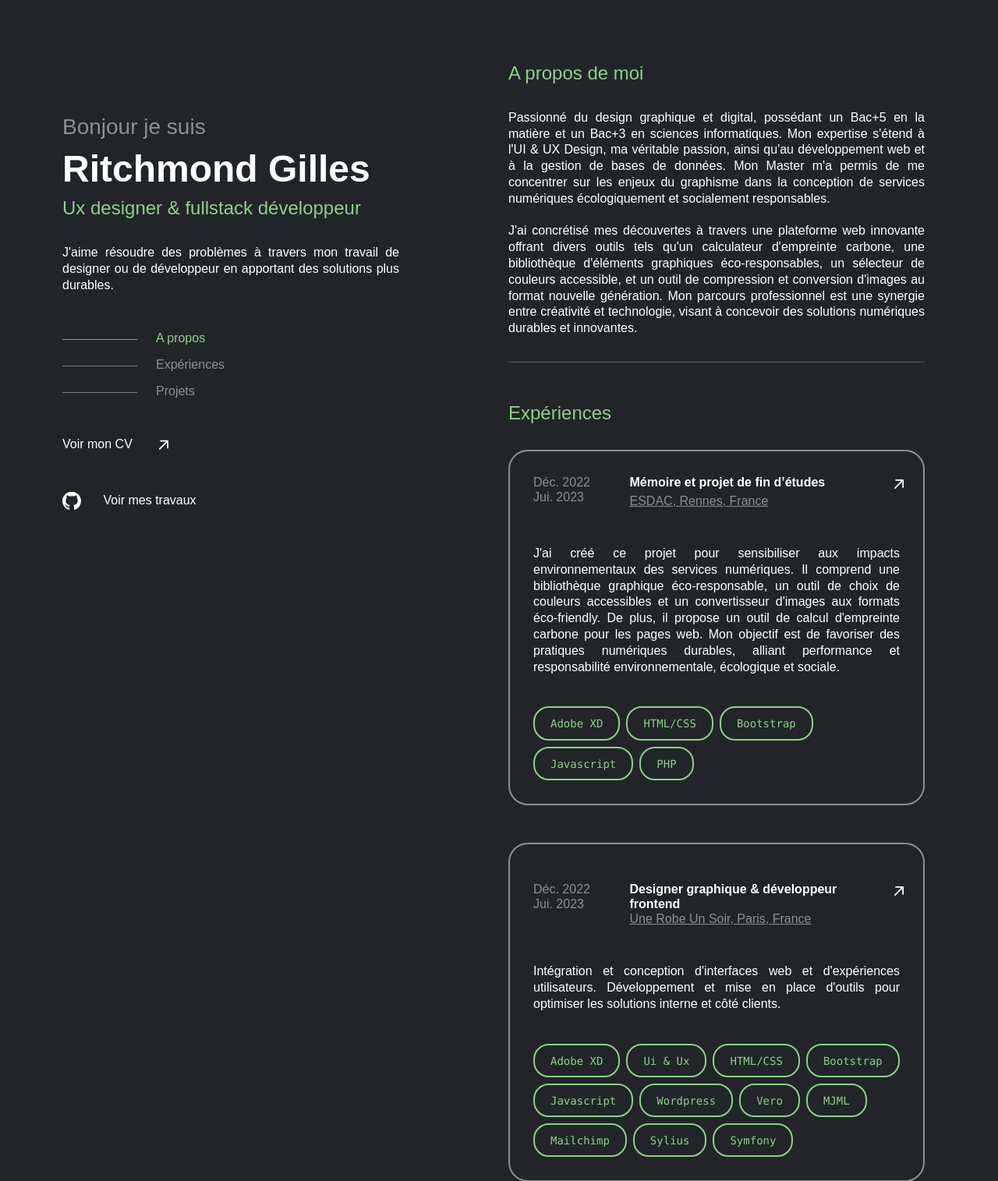
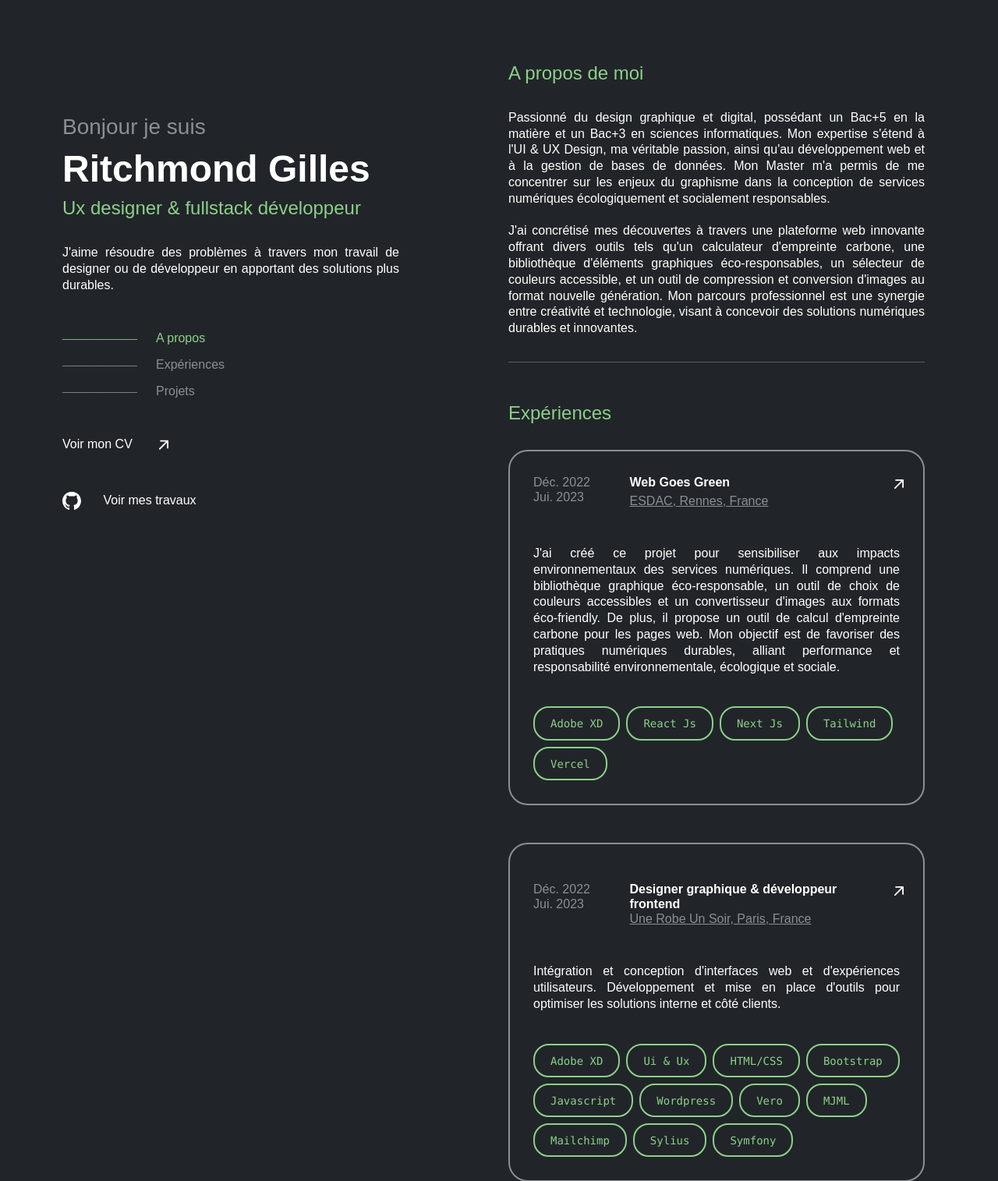
Before and after one commit to GillesRitchmond/gillesritchmond.github.io, a PHP site: page / in a window 1280 px wide. Shown: the top 1515 px of the page at 78% size. Run offline with PHP 8.4, Linux system fonts and the light colour scheme; some web fonts are replaced.

Commit message:
Mise à jour sur couleur et projet

```diff
--- a/index.html
+++ b/index.html
@@ -82,7 +82,7 @@
                                 <div class="col-md-9 objet">
                                     <a href="https://ecole-esdac.com/" class="nav-link" target="_blank">
                                         <div class="row">
-                                            <div class="col-md-8 text-start"><b>Mémoire et projet de fin d’études</b></div>
+                                            <div class="col-md-8 text-start"><b>Web Goes Green</b></div>
                                             <div class="col-md-4 text-start">
                                                 <svg xmlns="http://www.w3.org/2000/svg" viewBox="0 0 20 20" height="24px" width="24px" fill="currentColor" aria-hidden="true"><path fill-rule="evenodd" d="M5.22 14.78a.75.75 0 001.06 0l7.22-7.22v5.69a.75.75 0 001.5 0v-7.5a.75.75 0 00-.75-.75h-7.5a.75.75 0 000 1.5h5.69l-7.22 7.22a.75.75 0 000 1.06z" clip-rule="evenodd"></path></svg>
                                             </div>
@@ -112,22 +112,22 @@
                                 </div>
                                 <div class="col-md-auto mx-1">
                                     <code>
-                                HTML/CSS
+                                React Js
                             </code>
                                 </div>
                                 <div class="col-md-auto mx-1">
                                     <code>
-                                Bootstrap
+                                Next Js
                             </code>
                                 </div>
                                 <div class="col-md-auto mx-1">
                                     <code>
-                                Javascript
+                                Tailwind
                             </code>
                                 </div>
                                 <div class="col-md-auto mx-1">
                                     <code>
-                                PHP
+                                Vercel
                             </code>
                                 </div>
                             </div>
@@ -312,22 +312,22 @@
                                 </div>
                                 <div class="col-md-auto mx-1">
                                     <code>
-                                        HTML/CSS
+                                React Js
                             </code>
                                 </div>
                                 <div class="col-md-auto mx-1">
                                     <code>
-                                        Bootstrap
+                                Next Js
                             </code>
                                 </div>
                                 <div class="col-md-auto mx-1">
                                     <code>
-                                        Javascript
+                                Tailwind
                             </code>
                                 </div>
                                 <div class="col-md-auto mx-1">
                                     <code>
-                                        PHP
+                                Vercel
                             </code>
                                 </div>
                             </div>
--- a/portfolio.css
+++ b/portfolio.css
@@ -1,10 +1,10 @@
 * {
-    --bg-dark: #1C292F;
-    --bg-dark-lighted: #313D42;
+    --bg-dark: #00334a;
+    --bg-dark-lighted: #003f5a;
     --bg-light: #CED1D2;
     --bg-btn-focus: #8DD08A;
     --text-color-focus: #8DD08A;
-    --text-color: #1C292F;
+    --text-color: #00334a;
     --text-white: #FFFFFF;
     --ultra-light: #899094;
     --text-warning : #F3FF8B;
@@ -93,7 +93,7 @@ hr {
         font-family: 'Poppins', sans-serif;
     }
     .hi{
-        font-weight: 100;
+        font-weight: 300;
         color: var(--ultra-light);
     }
     .name{
```
Lines whose indentation alone changed are shown as unchanged.
